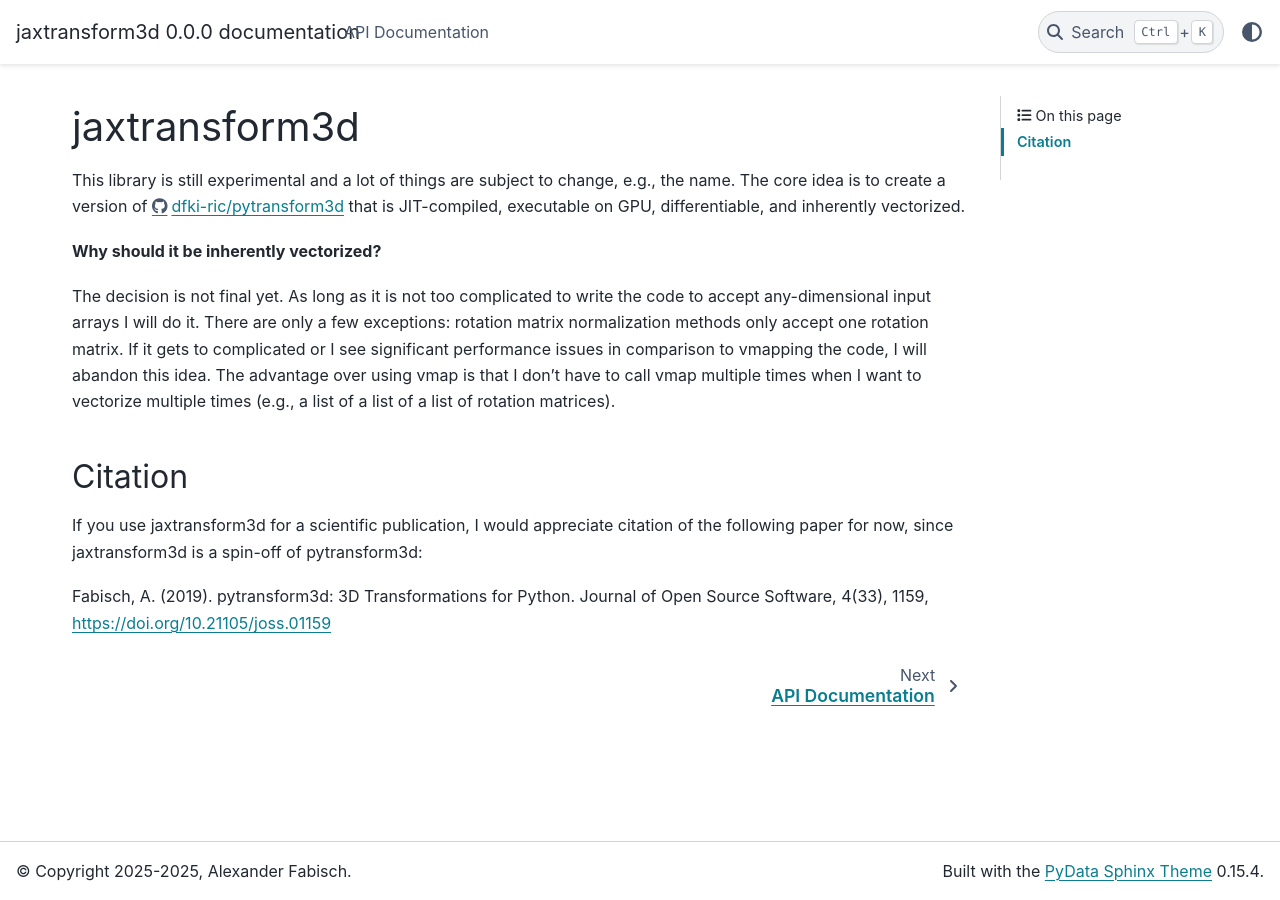
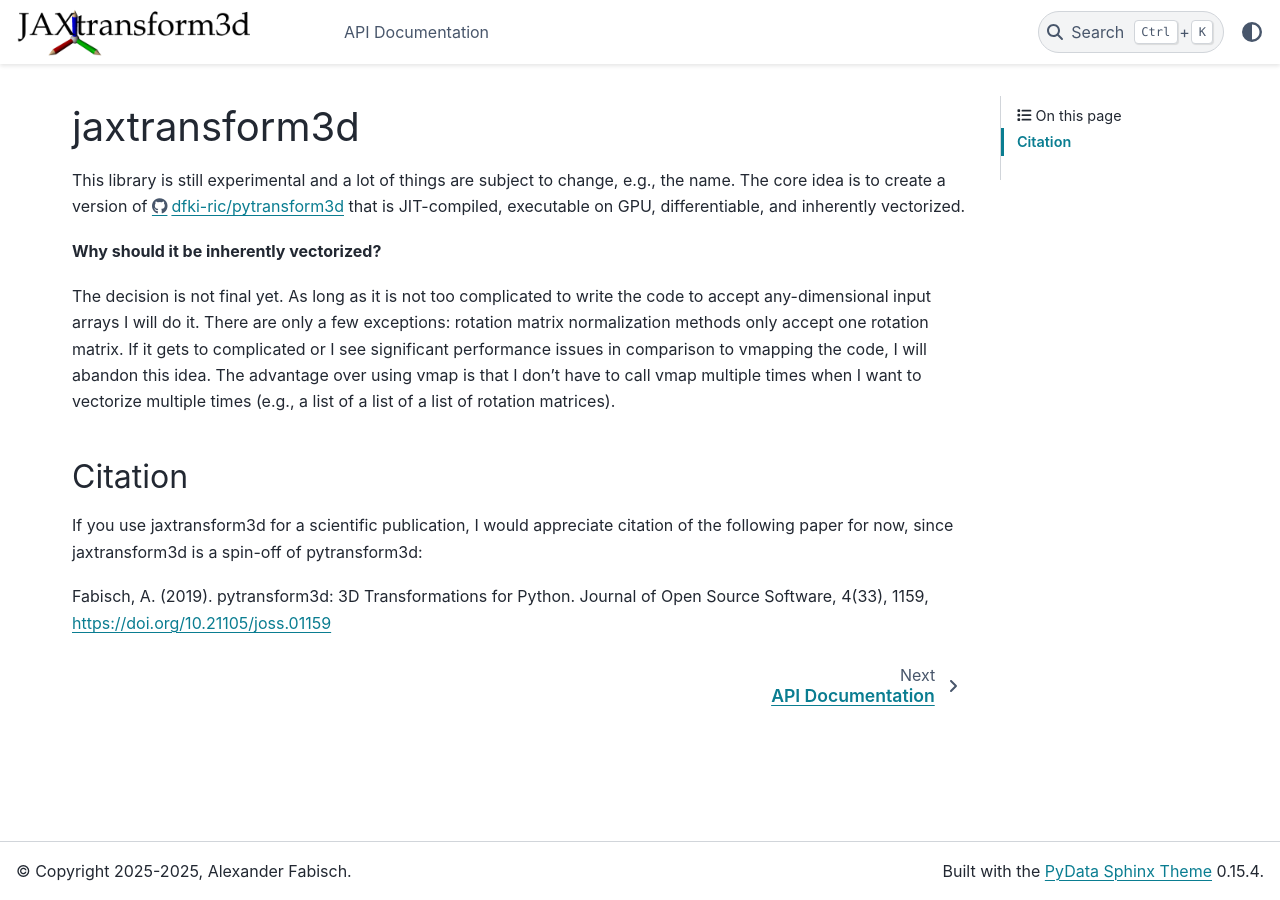
Before and after one commit to AlexanderFabisch/jaxtransform3d, a Sphinx documentation site: the page built from doc/source/index.rst, in a window 1280 px wide. Built offline with Sphinx 7.4.7 and the PyData theme 0.15.4, drawn with Linux system fonts in a browser that asks for light colours; pages that are not in the unit, such as notebooks, are missing from menus.

Commit message:
Add logo

```diff
--- a/doc/source/conf.py
+++ b/doc/source/conf.py
@@ -28,8 +28,12 @@ templates_path = ['_templates']
 exclude_patterns = []
 
 # theme
+html_logo = "_static/logo.png"
 html_theme = "pydata_sphinx_theme"
 html_theme_options = {
+    "logo": {
+        "alt_text": f"pytransform3d {release}",
+    },
     "collapse_navigation": True,
 }
 html_static_path = ["_static"]
```
Also changed, not shown: doc/source/_static/logo.png (added), doc/source/_static/logo.svg (added).
